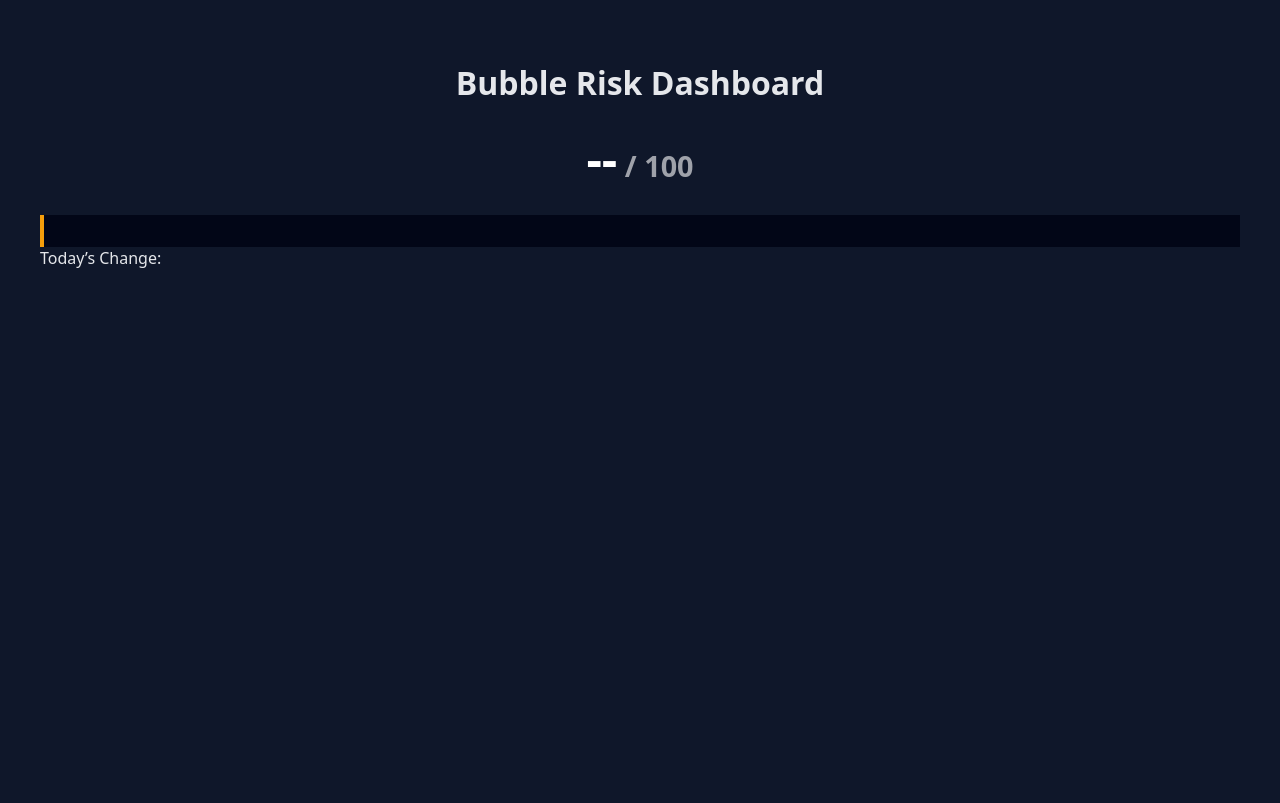
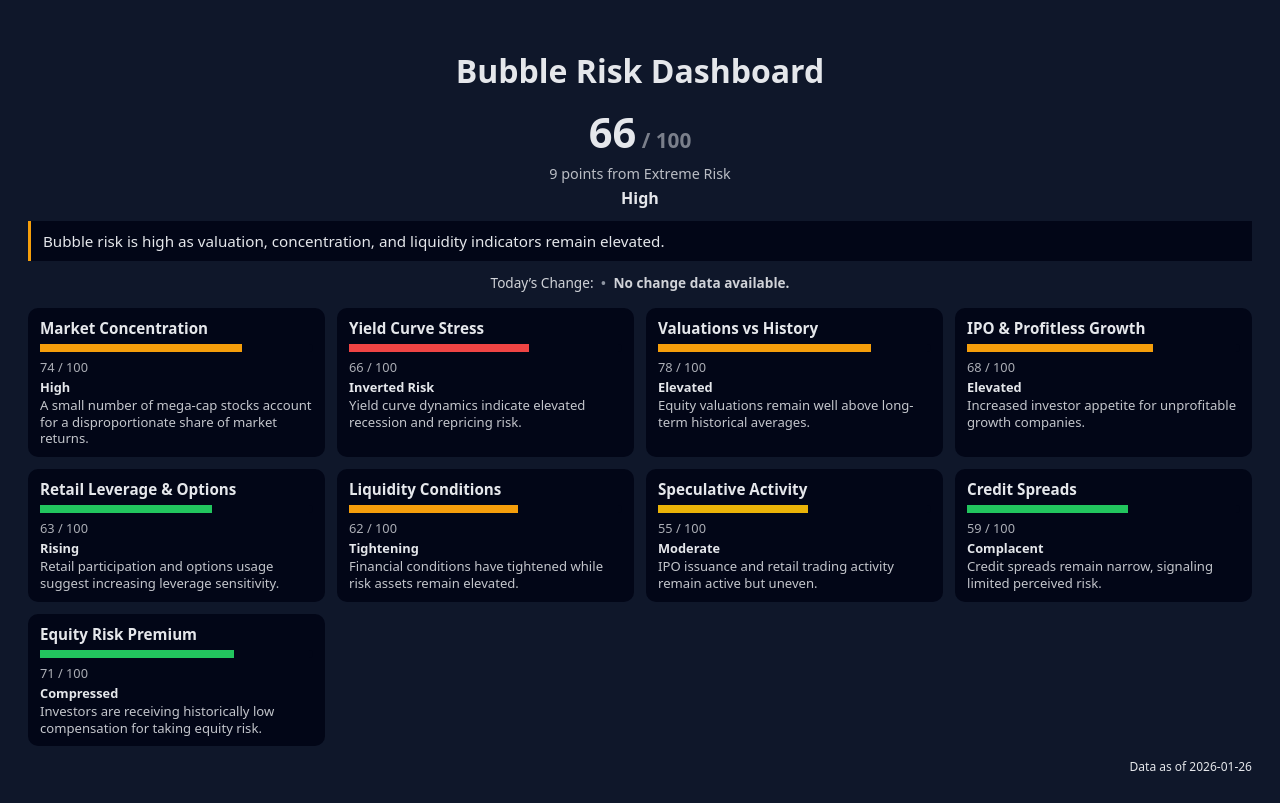
Before and after one commit to tamella/bubble-risk-dashboard, a website: page index.html in a window 1280 px wide. Drawn offline with Linux system fonts and the light colour scheme.

Commit message:
Refactor HTML structure and styles for dashboard

```diff
--- a/index.html
+++ b/index.html
@@ -1,140 +1,156 @@
-
 <!DOCTYPE html>
 <html lang="en">
 <head>
 <meta charset="UTF-8">
 <title>Bubble Risk Dashboard</title>
 <meta name="viewport" content="width=device-width, initial-scale=1.0">
+
 <style>
-body{font-family:system-ui;background:#0f172a;color:#e5e7eb;padding:2rem}
-h1{text-align:center}
-.score{text-align:center;font-size:3rem;font-weight:700; color:#ffffff}
+body {
+  font-family: system-ui;
+  background: #0f172a;
+  color: #e5e7eb;
+  padding: 1.25rem;
+}
+h1 {
+  text-align: center;
+  margin-bottom: 0.75rem;
+}
+.score {
+  text-align: center;
+  font-size: 2.6rem;
+  font-weight: 700;
+  margin-bottom: 0.25rem;
+}
+.score-max {
+  opacity: 0.5;
+  font-size: 0.5em;
+}
+#distance {
+  text-align: center;
+  font-size: 0.9rem;
+  opacity: 0.8;
+  margin-bottom: 0.25rem;
+}
+#level {
+  text-align: center;
+  font-weight: 600;
+  margin-bottom: 0.5rem;
+}
+.brief {
+  background: #020617;
+  border-left: 3px solid #f59e0b;
+  padding: 0.6rem 0.75rem;
+  margin: 0.75rem 0;
+  font-size: 0.95rem;
+}
+.change-summary {
+  text-align: center;
+  font-size: 0.85rem;
+  opacity: 0.9;
+  margin-top: 0.25rem;
+}
+.change-glyph {
+  margin: 0 0.25rem;
+  font-size: 0.8rem;
+  font-weight: 700;
+}
+.change-up { color: #ef4444; }
+.change-down { color: #22c55e; }
+.change-flat { color: #9ca3af; }
+
+#indicators {
+  display: grid;
+  grid-template-columns: repeat(auto-fit, minmax(260px, 1fr));
+  gap: 0.75rem;
+  margin-top: 1rem;
+}
+
 .indicator {
   background: #020617;
-  border-radius: 12px;
-  padding: 1rem;
+  border-radius: 10px;
+  padding: 0.65rem 0.75rem;
 }
-
 .indicator h3 {
-  margin-bottom: 0.5rem;
+  margin: 0 0 0.25rem;
+  font-size: 0.95rem;
+  font-weight: 600;
 }
-
 .bar {
   background: #020617;
-  border-radius: 6px;
-  height: 10px;
-  overflow: hidden;
-  margin: 0.5rem 0;
+  border-radius: 4px;
+  height: 8px;
+  margin: 0.35rem 0 0.4rem;
 }
-
 .bar-fill {
   height: 100%;
   transition: width 0.6s ease;
 }
+.green { background:#22c55e; }
+.yellow { background:#eab308; }
+.orange { background:#f59e0b; }
+.red { background:#ef4444; }
 
-
-.bar-threshold {
-  position: absolute;
-  top: 0;
-  bottom: 0;
-  width: 2px;
-  background: #facc15;
-  opacity: 0.9;
-}
-
-.indicator-meta {
-  font-size: 0.85rem;
-  opacity: 0.85;
-  margin-top: 0.3rem;
-}
-.score-max {
-  opacity: 0.6;
-  font-size: 0.6em;
-}
-  #indicators {
-  display: grid;
-  grid-template-columns: repeat(auto-fit, minmax(260px, 1fr));
-  gap: 1rem;
-  margin-top: 2rem;
+.value {
+  font-size: 0.8rem;
+  opacity: 0.75;
 }
 .status {
+  font-size: 0.8rem;
   font-weight: 600;
-  margin-top: 0.25rem;
+  margin: 0.1rem 0;
 }
-
-.value {
-  font-size: 0.9rem;
+.desc {
+  font-size: 0.82rem;
+  line-height: 1.25;
   opacity: 0.85;
 }
-
-.threshold {
-  margin-left: 0.5rem;
-  opacity: 0.7;
-  font-size: 0.8rem;
+.updated {
+  font-size: 0.75rem;
+  margin-top: 0.75rem;
+  text-align: right;
 }
-
-.desc {
-  margin-top: 0.5rem;
-  font-size: 0.9rem;
-  opacity: 0.9;
-}
-  /* Status coloring */
-.status-high {
-  border-left: 4px solid #ef4444;
-}
-
-.status-medium {
-  border-left: 4px solid #f59e0b;
-}
-
-.status-low {
-  border-left: 4px solid #22c55e;
-}
-
-.status {
-  font-weight: 600;
-  margin-top: 0.25rem;
-}
-.green { background: #22c55e; color: #22c55e; }
-.yellow { background: #eab308; color: #eab308; }
-.orange { background: #f59e0b; color: #f59e0b; }
-.red { background: #ef4444; color: #ef4444; }
-.updated{opacity:.7;margin-top:1rem;text-align:right}
-.brief{background:#020617;border-left:4px solid #f59e0b;padding:1rem;margin-top:1.5rem}
 </style>
 </head>
+
 <body>
+
 <h1>Bubble Risk Dashboard</h1>
+
 <div class="score">
   <span id="scoreValue">--</span><span class="score-max"> / 100</span>
 </div>
-  <div id="distance" class="distance"></div>
-  <div id="level" class="level"></div>
+
+<div id="distance"></div>
+<div id="level"></div>
 <div id="brief" class="brief"></div>
+
 <div class="change-summary">
-  Today’s Change: <strong id="changeSummary"></strong>
+  Today’s Change:
+  <span id="changeGlyph" class="change-glyph"></span>
+  <strong id="changeSummary"></strong>
 </div>
-<div id="indicators" class="indicator-grid"></div>
+
+<div id="indicators"></div>
 <div id="updated" class="updated"></div>
+
 <script>
-
 const STATUS_ORDER = {
   "Extreme": 5,
   "High": 4,
   "Elevated": 3,
   "Rising": 3,
-  "Compressed": 3,
+  "Tightening": 3,
+  "Inverted Risk": 4,
   "Moderate": 2,
   "Watch": 2,
+  "Complacent": 2,
   "Low": 1,
-  "Normal": 1,
-  "Complacent": 2,
-  "Tightening": 3,
-  "Inverted Risk": 4
+  "Normal": 1
 };
 
 function statusClass(status) {
-  if (!status) return "";
+  if (!status) return "green";
   const s = status.toLowerCase();
   if (s.includes("extreme") || s.includes("inverted")) return "red";
   if (s.includes("high") || s.includes("elevated") || s.includes("tight")) return "orange";
@@ -145,66 +161,69 @@ function statusClass(status) {
 fetch("data.json")
   .then(res => res.json())
   .then(data => {
+
     // Core fields
-
     document.getElementById("updated").textContent = `Data as of ${data.date}`;
     document.getElementById("scoreValue").textContent = data.score;
-
     document.getElementById("level").textContent = data.level;
     document.getElementById("brief").textContent = data.brief;
 
-    // Distance to extreme risk (DEFINE FIRST)
+    // Distance to extreme
     const EXTREME_THRESHOLD = 75;
     const distance = Math.max(0, EXTREME_THRESHOLD - data.score);
     document.getElementById("distance").textContent =
       `${distance} points from Extreme Risk`;
 
-    // Today's change
-    document.getElementById("changeSummary").textContent =
-      data.changeSummary || "No change data available.";
+    // Today’s change + glyph
+    const changeText = data.changeSummary || "No change data available.";
+    const glyph = document.getElementById("changeGlyph");
+    const summary = document.getElementById("changeSummary");
 
-// Sort indicators by risk
+    summary.textContent = changeText;
+    glyph.className = "change-glyph";
+
+    if (/up|increase|rise|higher|widen/i.test(changeText)) {
+      glyph.textContent = "▲";
+      glyph.classList.add("change-up");
+    } else if (/down|decrease|fall|lower|narrow/i.test(changeText)) {
+      glyph.textContent = "▼";
+      glyph.classList.add("change-down");
+    } else {
+      glyph.textContent = "•";
+      glyph.classList.add("change-flat");
+    }
+
+    // Indicators
+    const container = document.getElementById("indicators");
+    container.innerHTML = "";
+
+    if (!Array.isArray(data.indicators)) {
+      container.innerHTML = "<p>No indicators available.</p>";
+      return;
+    }
+
     data.indicators
-  .sort((a, b) => {
-    const aRank = STATUS_ORDER[a.status] || 0;
-    const bRank = STATUS_ORDER[b.status] || 0;
-    return bRank - aRank;
-  })
+      .sort((a, b) => (STATUS_ORDER[b.status] || 0) - (STATUS_ORDER[a.status] || 0))
       .forEach(indicator => {
+        const value = Math.min(100, indicator.value || 0);
+        const color = statusClass(indicator.status);
+
         const div = document.createElement("div");
-    div.className = "card indicator";
-
-    const barWidth = Math.min(100, indicator.value || 0);
-    const colorClass = statusClass(indicator.status);
-
+        div.className = "indicator";
         div.innerHTML = `
           <h3>${indicator.name}</h3>
-
           <div class="bar">
-        <div class="bar-fill ${colorClass}" style="width:${barWidth}%"></div>
+            <div class="bar-fill ${color}" style="width:${value}%"></div>
           </div>
-
-      <p class="value">
-        ${indicator.value ?? "—"} / 100
-        ${indicator.threshold ? `<span class="threshold">⚠ threshold ${indicator.threshold}</span>` : ""}
-      </p>
-
-      <p class="status ${colorClass}">
-        ${indicator.status}
-      </p>
-
-      <p class="desc">${indicator.description}</p>
+          <div class="value">${value} / 100</div>
+          <div class="status">${indicator.status}</div>
+          <div class="desc">${indicator.description}</div>
         `;
-
         container.appendChild(div);
       });
-
-
-  .catch(err => {
-    console.error("Dashboard load error:", err);
-  });
+  })
+  .catch(err => console.error("Dashboard load error:", err));
 </script>
-
 
 </body>
 </html>
```
Lines whose indentation alone changed are shown as unchanged.
